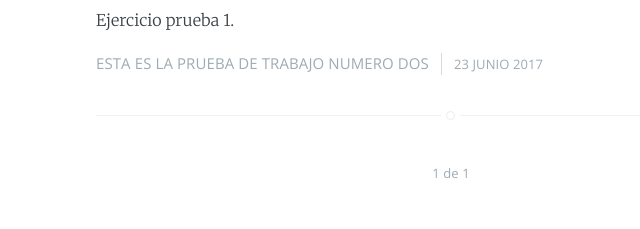
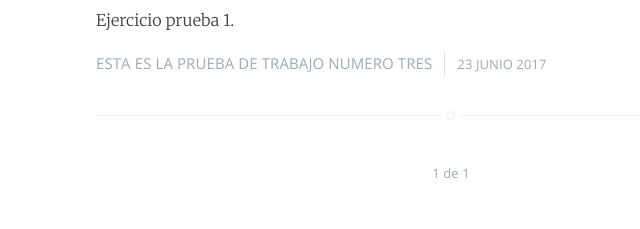
Before and after one commit to Cruz-Core/prueba, a plain HTML site: page index.html in a window 1280 px wide. Shown: the part 898-1127 px from the top of the page, 189-829 px from the left. Drawn offline with nearby package versions, Linux system fonts and the light colour scheme.

Commit message:
Prueba numero dos

```diff
--- a/index.html
+++ b/index.html
@@ -95,7 +95,7 @@
                     <p>Ejercicio prueba 1.<a class="read-more" href="post-1/"></a></p>
                 </section>
                 <footer class="post-meta">
-                    <a href="https://github.com/Cruz-Core/prueba">ESTA ES LA PRUEBA DE TRABAJO NUMERO DOS</a>
+                    <a href="https://github.com/Cruz-Core/prueba">ESTA ES LA PRUEBA DE TRABAJO NUMERO TRES</a>
                     <time class="post-date" datetime="2017-06-23">23 junio 2017</time>
                 </footer>
             </article>
```
